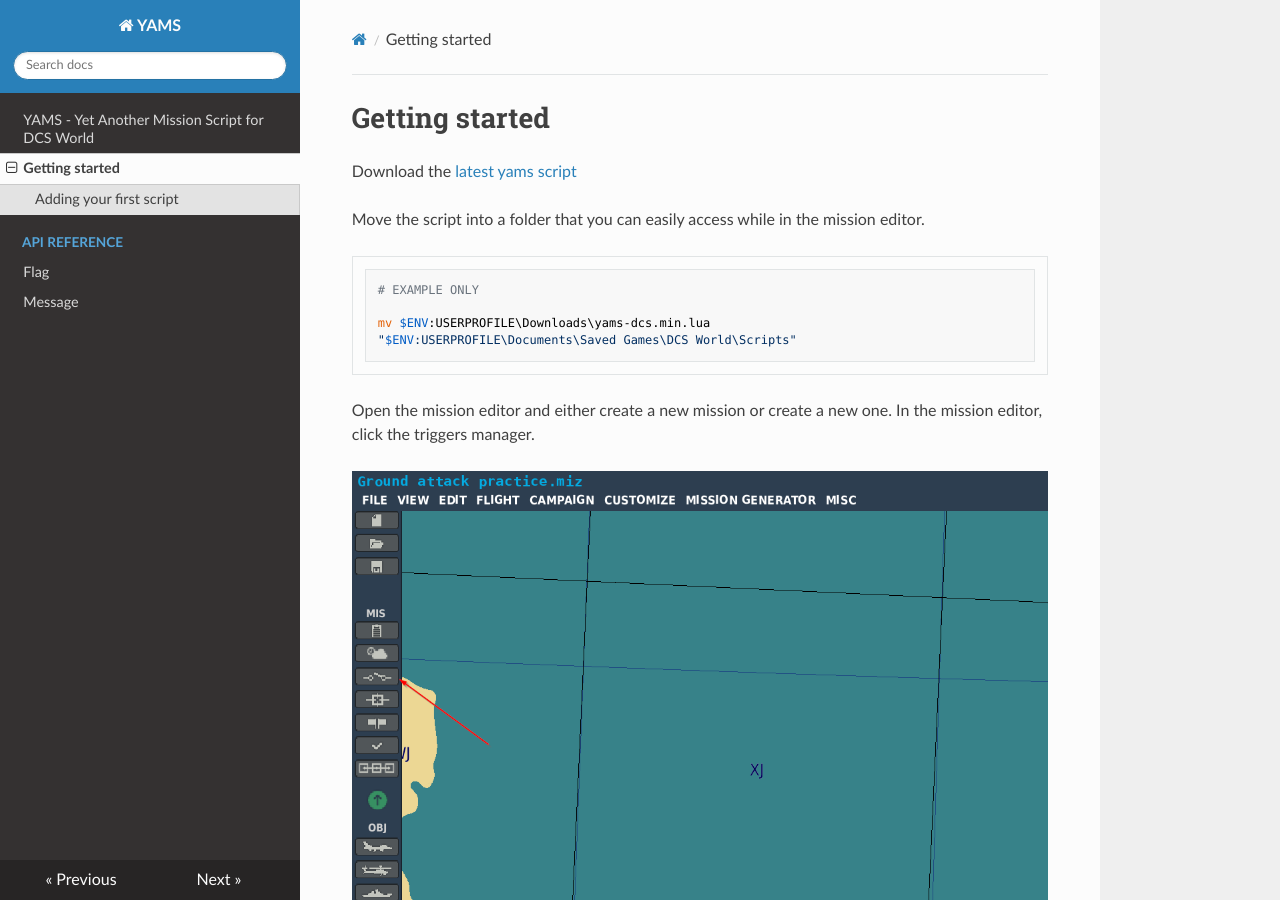
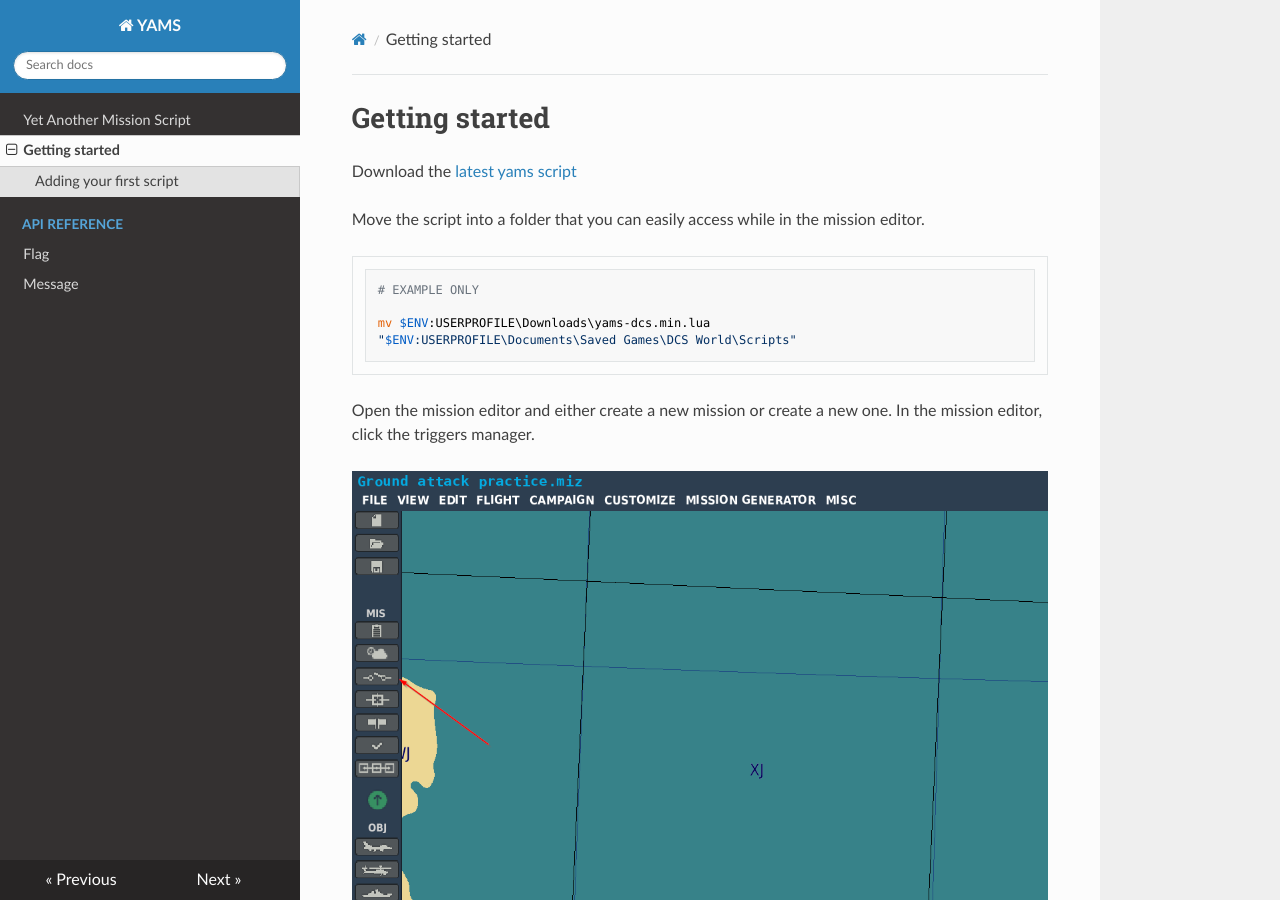
Before and after one commit to seska451/yams, an MkDocs documentation site: the page built from docs/getting-started.md, in a window 1280 px wide and 900 px high. Built offline with MkDocs 1.6.1, drawn with Linux system fonts in a browser that asks for light colours; nearby versions of some CDN libraries.

Commit message:
Minimized title

```diff
--- a/docs/index.md
+++ b/docs/index.md
@@ -1,4 +1,4 @@
-# YAMS - Yet Another Mission Script for DCS World
+# Yet Another Mission Script
 
 > [!INFO] Work in progress
 > This is a very new project and so it may not have all the features you are looking for right now.
```
